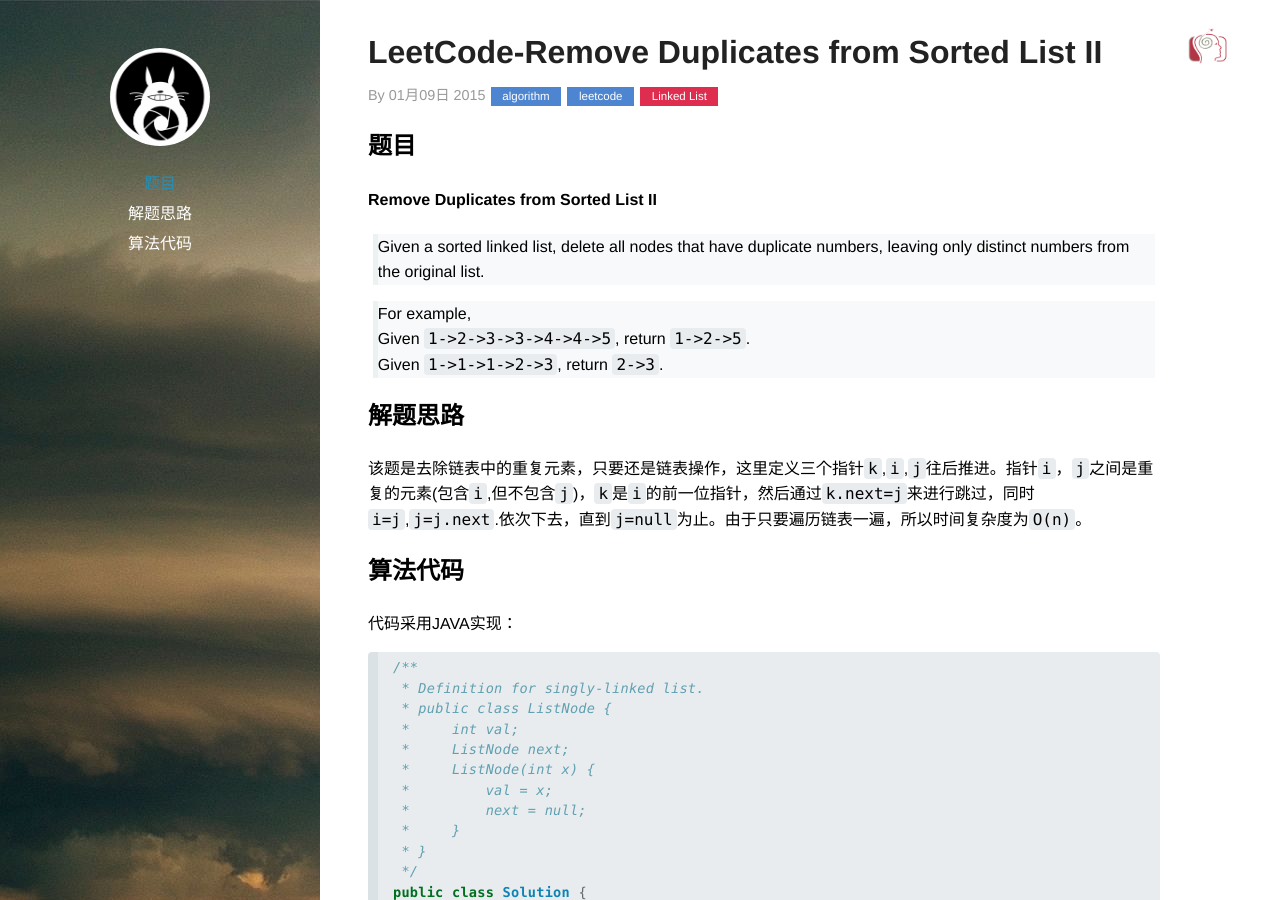
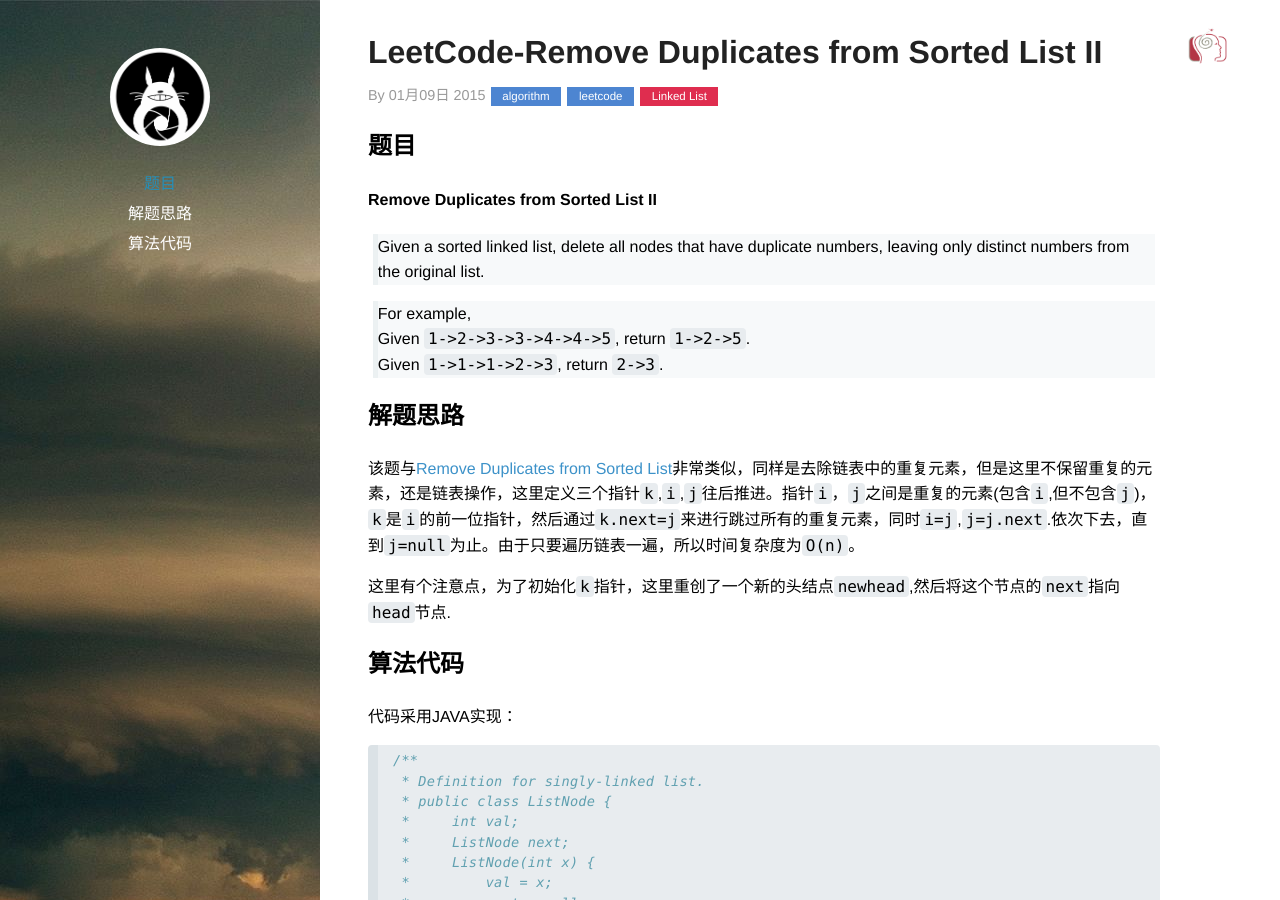
Before and after one commit to hexo2hexo/xwzpp.github.io, a Jekyll site: the page built from _posts/2015-01-09-Remove-Duplicates-from-Sorted-List-II.md, in a window 1280 px wide and 900 px high. Built offline with Jekyll 4.4.1, drawn with Linux system fonts in a browser that asks for light colours; Markdown is read by kramdown in place of the engine named in the settings; comment, search, counter and statistics services are not loaded.

Commit message:
2015-1-6

```diff
--- a/_posts/2015-01-09-Remove-Duplicates-from-Sorted-List-II.md
+++ b/_posts/2015-01-09-Remove-Duplicates-from-Sorted-List-II.md
@@ -18,7 +18,9 @@
 <!-- more -->
 
 ##解题思路
-该题是去除链表中的重复元素，只要还是链表操作，这里定义三个指针`k`,`i`,`j`往后推进。指针`i`，`j`之间是重复的元素(包含`i`,但不包含`j`)，`k`是`i`的前一位指针，然后通过`k.next=j`来进行跳过，同时`i=j`,`j=j.next`.依次下去，直到`j=null`为止。由于只要遍历链表一遍，所以时间复杂度为`O(n)`。
+该题与[Remove Duplicates from Sorted List][1]非常类似，同样是去除链表中的重复元素，但是这里不保留重复的元素，还是链表操作，这里定义三个指针`k`,`i`,`j`往后推进。指针`i`，`j`之间是重复的元素(包含`i`,但不包含`j`)，`k`是`i`的前一位指针，然后通过`k.next=j`来进行跳过所有的重复元素，同时`i=j`,`j=j.next`.依次下去，直到`j=null`为止。由于只要遍历链表一遍，所以时间复杂度为`O(n)`。
+
+这里有个注意点，为了初始化`k`指针，这里重创了一个新的头结点`newhead`,然后将这个节点的`next`指向`head`节点.
 
 ##算法代码
 代码采用JAVA实现：
@@ -70,3 +72,5 @@
     }
 }
 {% endhighlight %}
+
+[1]:http://pisxw.com/algorithm/Remove-Duplicates-from-Sorted-List.html
```
Also changed, not shown: _posts/2015-01-09-Remove-Duplicates-from-Sorted-List.md (+2 -2 lines).
